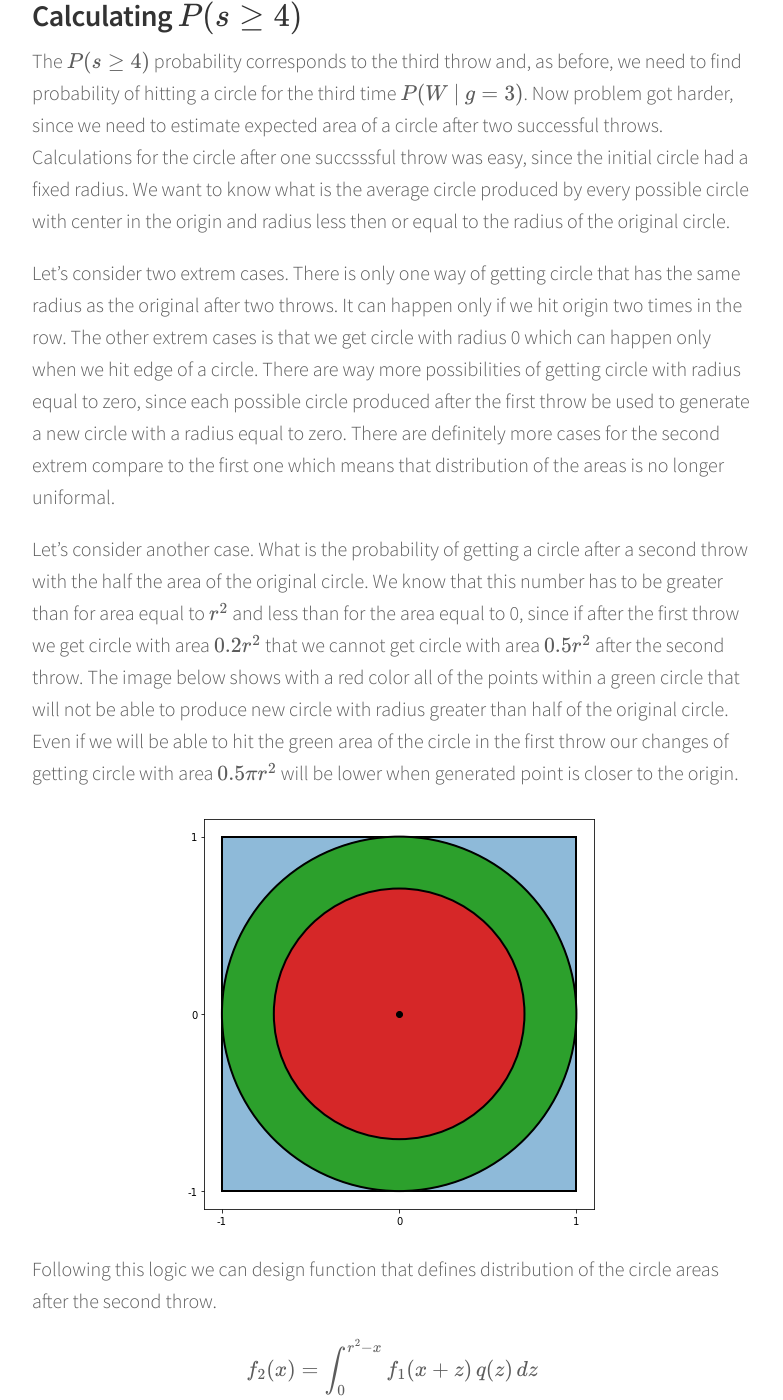
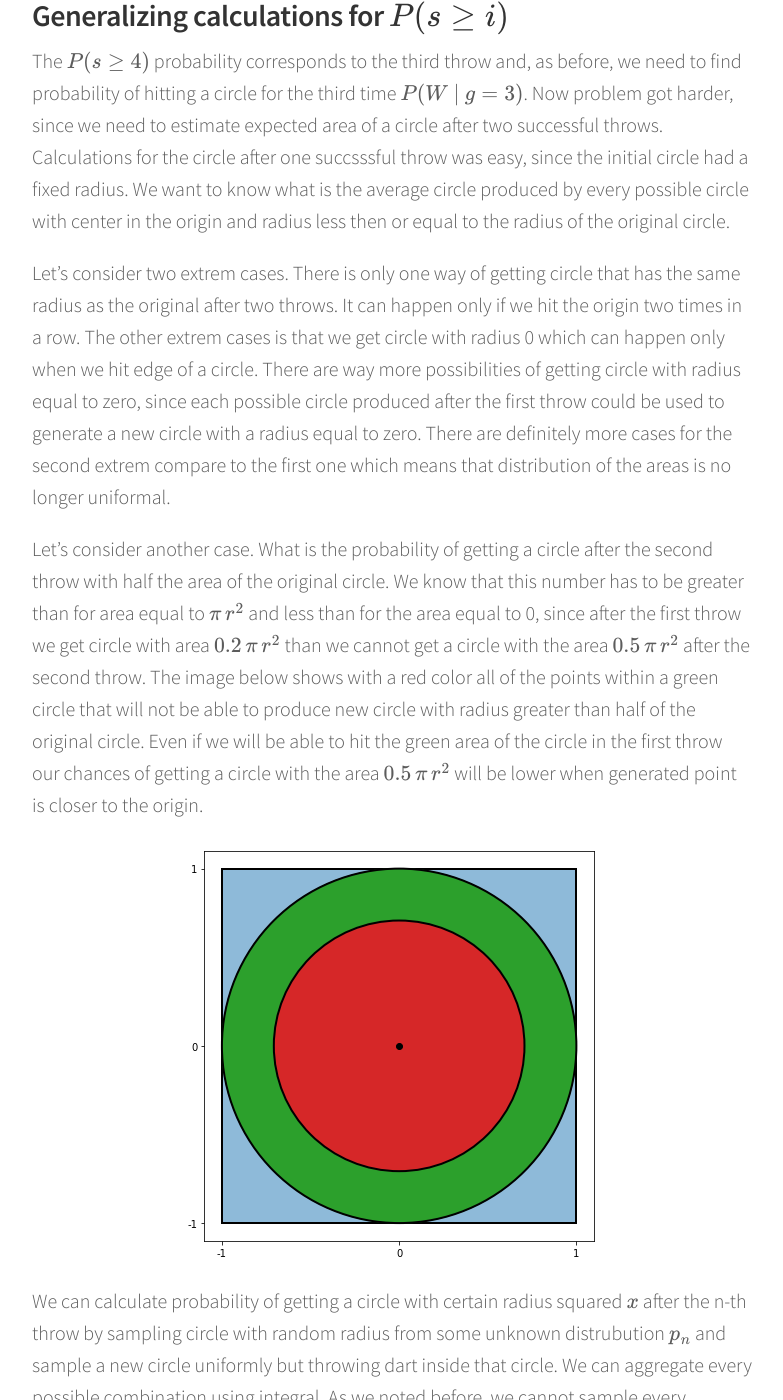
Before and after one commit to itdxer/blog.itdxer.com, a Jekyll site: the page built from _posts/2019-11-24-expected-value-of-the-unusual-game-of-darts.md, in a window 1280 px wide and 1400 px high, scrolled down 5356 px. Shown: the whole window, without its empty margins (248-1031 px from the left). Built offline with Jekyll 4.4.1, drawn with Linux system fonts in a browser that asks for light colours; nearby versions of some CDN libraries; formulas are drawn with MathJax 3; comment, search, counter and statistics services are not loaded; some of the changed text lies outside the part shown.

Commit message:
updated article

```diff
--- a/_posts/2019-11-24-expected-value-of-the-unusual-game-of-darts.md
+++ b/_posts/2019-11-24-expected-value-of-the-unusual-game-of-darts.md
@@ -263,7 +263,7 @@
 \end{align}
 $$
 
-### Calculating \\(P(s \geq 4)\\)
+### Generalizing calculations for \\(P(s \geq i)\\)
 
 The \\(P(s \geq 4)\\) probability corresponds to the third throw and, as before,
 we need to find probability of hitting a circle for the third time \\(P(W\text{
@@ -276,24 +276,25 @@
 
 Let's consider two extrem cases. There is only one way of getting circle that
 has the same radius as the original after two throws. It can happen only if we
-hit origin two times in the row. The other extrem cases is that we get circle
+hit the origin two times in a row. The other extrem cases is that we get circle
 with radius 0 which can happen only when we hit edge of a circle. There are way
 more possibilities of getting circle with radius equal to zero, since each
-possible circle produced after the first throw be used to generate a new circle
-with a radius equal to zero. There are definitely more cases for the second
-extrem compare to the first one which means that distribution of the areas is no
-longer uniformal.
+possible circle produced after the first throw could be used to generate a new
+circle with a radius equal to zero. There are definitely more cases for the
+second extrem compare to the first one which means that distribution of the
+areas is no longer uniformal.
 
-Let's consider another case. What is the probability of getting a circle after a
-second throw with the half the area of the original circle. We know that this
-number has to be greater than for area equal to \\(r^2\\) and less than for the
-area equal to 0, since if after the first throw we get circle with area \\(0.2
-r^2\\) that we cannot get circle with area \\(0.5 r^2\\) after the second throw.
-The image below shows with a red color all of the points within a green circle
-that will not be able to produce new circle with radius greater than half of the
-original circle. Even if we will be able to hit the green area of the circle in
-the first throw our changes of getting circle with area \\(0.5 \pi r^2\\) will
-be lower when generated point is closer to the origin.
+Let's consider another case. What is the probability of getting a circle after
+the second throw with half the area of the original circle. We know that this
+number has to be greater than for area equal to \\(\pi \, r^2\\) and less than
+for the area equal to 0, since after the first throw we get circle with area
+\\(0.2 \, \pi \, r^2\\) than we cannot get a circle with the area \\(0.5 \, \pi
+\, r^2\\) after the second throw. The image below shows with a red color all of
+the points within a green circle that will not be able to produce new circle
+with radius greater than half of the original circle. Even if we will be able to
+hit the green area of the circle in the first throw our chances of getting a
+circle with the area \\(0.5 \, \pi \, r^2\\) will be lower when generated point
+is closer to the origin.
 
 
 
@@ -302,43 +303,103 @@
 ![png]({{ BASE_PATH }}/images/2019-11-24-expected-value-of-the-unusual-game-of-darts_19_0.png)
 
 
-Following this logic we can design function that defines distribution of the
-circle areas after the second throw.
+We can calculate probability of getting a circle with certain radius squared
+\\(x\\) after the n-th throw by sampling circle with random radius from some
+unknown distrubution \\(p_n\\) and sample a new circle uniformly but throwing
+dart inside that circle. We can aggregate every possible combination using
+integral. As we noted before, we cannot sample every possible circle from every
+possible circle, because its impossible to sample large circle from a smaller
+one. Because of that only subset of circles allow us to sample circles with area
+equal to \\(\pi \, x\\). To be exact, there are only \\((1 - x)\\) circles that
+have this property.
+
+since each throw hits circle randomly from uniformal distrubution, sampling a
+new circle will always have the same probability distrubution.
 
 $$
-f_2(x) = \int_0^{r^2 - x} f_1(x + z) \, q(z) \, dz
+p_h(z) = \begin{cases}
+1,& 0\leqslant z\leqslant{1}\\
+0,&\text{otherwise.}
+\end{cases}
+$$
+
+a new circle with area equal to \\(x\\) after the n-th throw will have a
+probability density function (PDF) equal to \\(p_n\\)
+
+$$
+\begin{align}
+p_n(x) &= \frac{1}{P_n} \, q_n(x) \\
+q_n(x) &= \int_x^1 p_{n-1}(z) \, p_h(z) \, dz \\
+       &= \int_x^1 p_{n-1}(z) \, dz
+\end{align}
 $$
 
 where
 
 $$
-f_1(z) = q(z) = \begin{cases}
-\frac{1}{r^2},& 0\leqslant z\leqslant{r^2}\\
-0,&\text{otherwise.}
-\end{cases}
+P_n = \int_0^1 q_{n}(x) dx
 $$
 
-then
+We can provide by mathematical induction that the following is always true
+
+$$
+p_{n+1}(x) = (n+1) \, (1 - x) ^ n
+$$
+
+we know that \\(p_1(x) = 1\\) which proves previous statement for \\(n=0\\).
+Now, let's assume that main statement is true and show that the same will be
+true
 
 $$
 \begin{align}
-f_2(x) &= \int_0^{r^2 - x} f_1(x + z) \, q(z) \, dz \\
-       &= 1 - \frac{x}{r^2}
+q_{n+2}(x) &= \int_x^1 p_{n+1}(z) \, dz \\
+           &= \int_x^1 (n+1) \, (1 - z) ^ n \, dz \\
+           &= \int_{1-x}^{0} -(n+1) \, t ^ n \, dt \\
+           &= \left.-t^{n+1}\right|_{1-x}^{0} = (1-x)^{n+1}
 \end{align}
 $$
 
-Expected value will be defined as
+we know that
 
 $$
-\int_0^{r^2} 2x \, f_2(x) \, dx = \int_0^{r^2} 2x - \frac{2x^2}{r^2} \, dx =
-2x^2/2 - 2x^3 / 3r^2  = 2r^4 / 2 - 2r^4 / 3 = r^2 (1 / 3)
+p_{n+2}(x) = \frac{1}{P_{n+2}} \, q_{n+2}(x)
 $$
 
-### Generalizing calculations for \\(P(s \geq i)\\)
+It's easy to show that \\(P_{n+2}=\frac{1}{n+2}\\)
 
-The same integration process could be used to derive exected are of a circle.
-After doing all of the calculations it could be shown that \\(P(W\text{ | }g=i)
-= \frac{1}{i}\\)
+$$
+\begin{align}
+P_{n+2} &= \int_0^1 q_{n+2}(x) dx \\
+        &= \int_0^1 (1-x)^{n+1} dx \\
+        &= \int_0^1 -(1-x)^{n+1} d(1-x) \\
+        &= \left.\frac{-(1-x)^{n+2}}{n+2}\right|_0^1 \\
+        &= \frac{1}{n+2}
+\end{align}
+$$
+
+and finally, we can see that
+
+$$
+p_{n+2}(x) = \frac{1}{P_{n+2}} \, q_{n+2}(x) = (n+2) \, (1-x)^{n+1}
+$$
+
+Which proves our intial statement
+
+Finally, we see that
+
+$$
+\begin{align}
+P(W\text{ | }g=i) &= \frac{\pi}{4} \, \int_0^1 p_{n-1}(x) \, x \, dx \\
+                  &= \frac{\pi}{4} \, \int_0^1 (i-1) \, (1 - x)^{i - 2} \, x \,
+dx \\
+                  &= \frac{\pi}{4} \, (i-1) \, \int_1^0 t^{i - 2} \, (t - 1) \,
+dt \\
+                  &= \frac{\pi}{4} \, (i-1) \, (\left.\frac{t^i}{i}\right|_1^0 -
+\left.\frac{t^{i-1}}{i-1}\right|_1^0)\\
+                  &= \frac{\pi}{4} \, (i-1) \, (\frac{1}{i-1} - \frac{1}{i})\\
+                  &=\frac{\pi}{4i}
+\end{align}
+$$
 
 ### Final result
 
```
Also changed, not shown: 1 other file.
